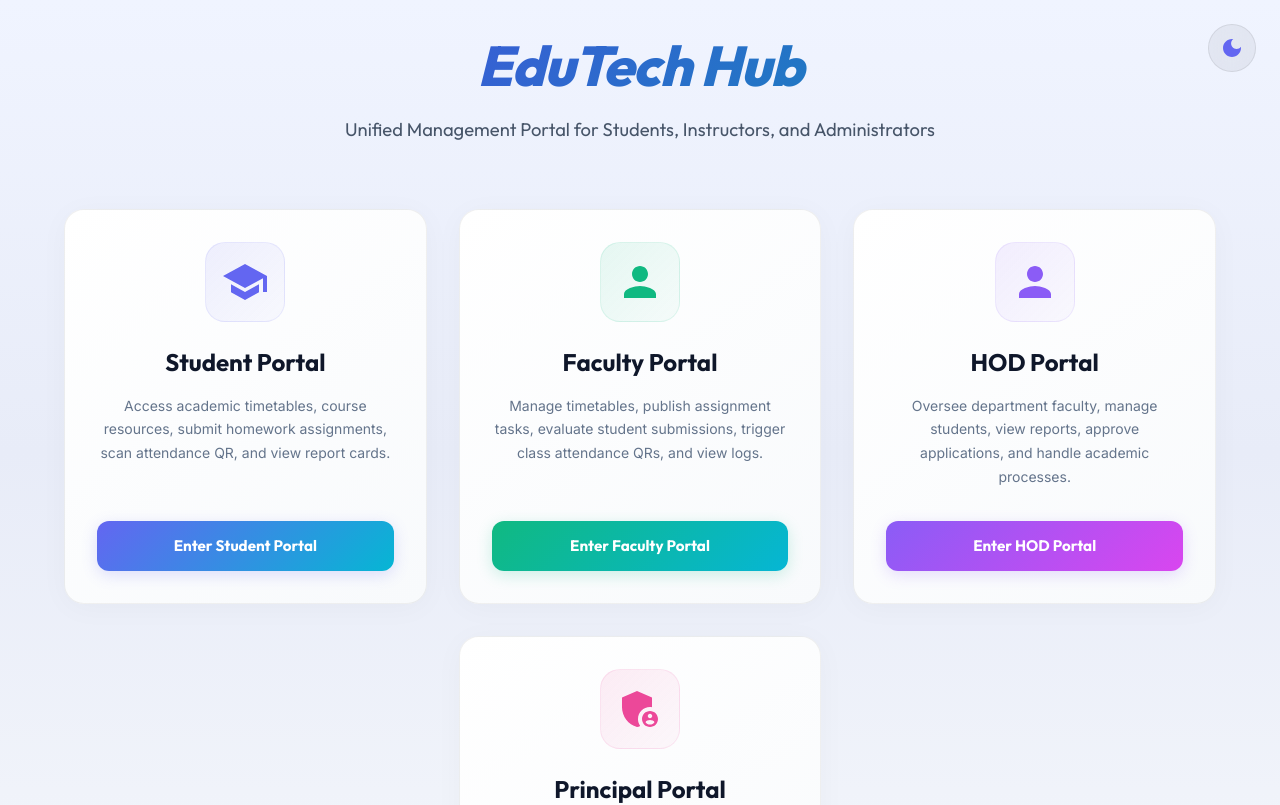
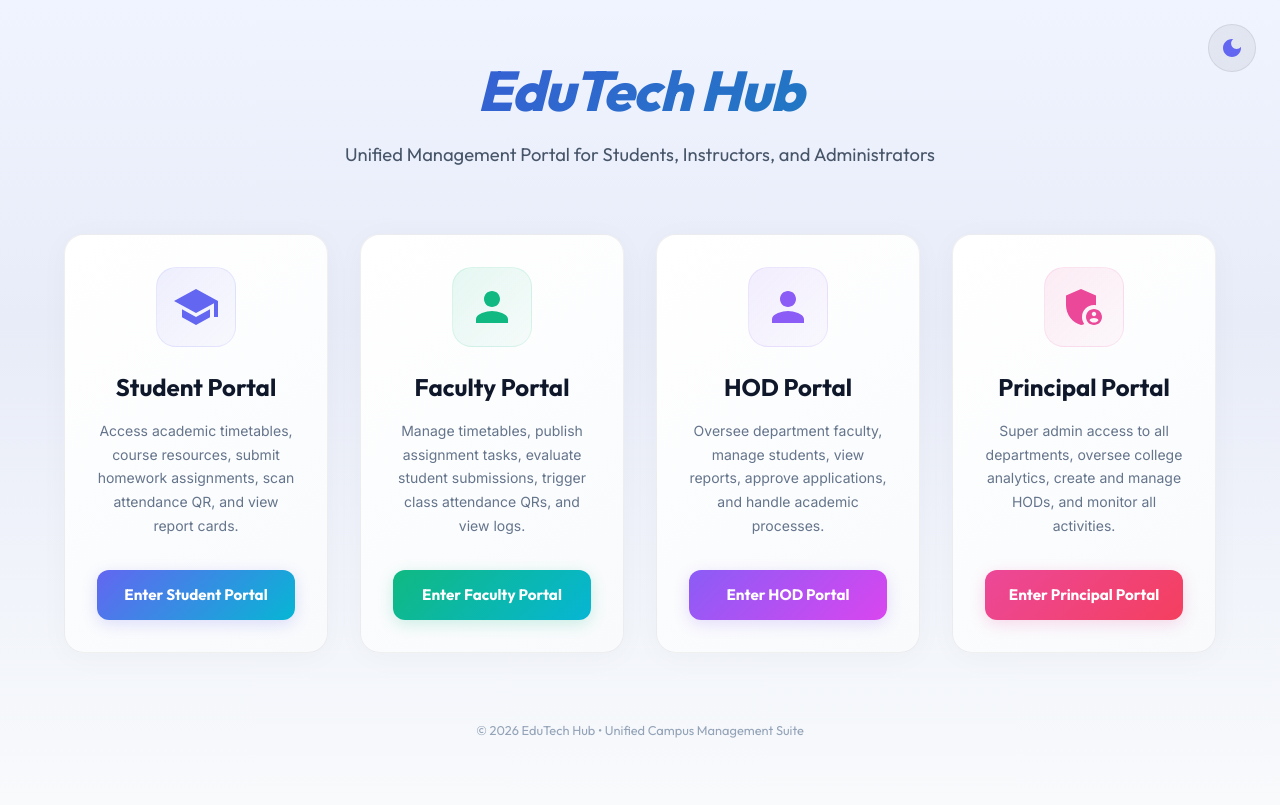
Before and after one commit to addi4109/collage-managment-system, a React (Vite) app in the folder frontend/: page /portal in a window 1280 px wide. Shown: the top 805 px of the page. Built offline with nearby package versions, Linux system fonts and the light colour scheme; no server answers.

Commit message:
style: display all 4 portal cards in a single row

```diff
--- a/frontend/src/pages/AuthLanding.jsx
+++ b/frontend/src/pages/AuthLanding.jsx
@@ -162,7 +162,7 @@
         {/* Portal Cards */}
         <Grid container spacing={4} justifyContent="center">
           {portals.map((portal, idx) => (
-            <Grid item xs={12} sm={6} md={4} key={portal.role}>
+            <Grid item xs={12} sm={6} md={3} key={portal.role}>
               <Card
                 sx={{
                   height: '100%',
```
